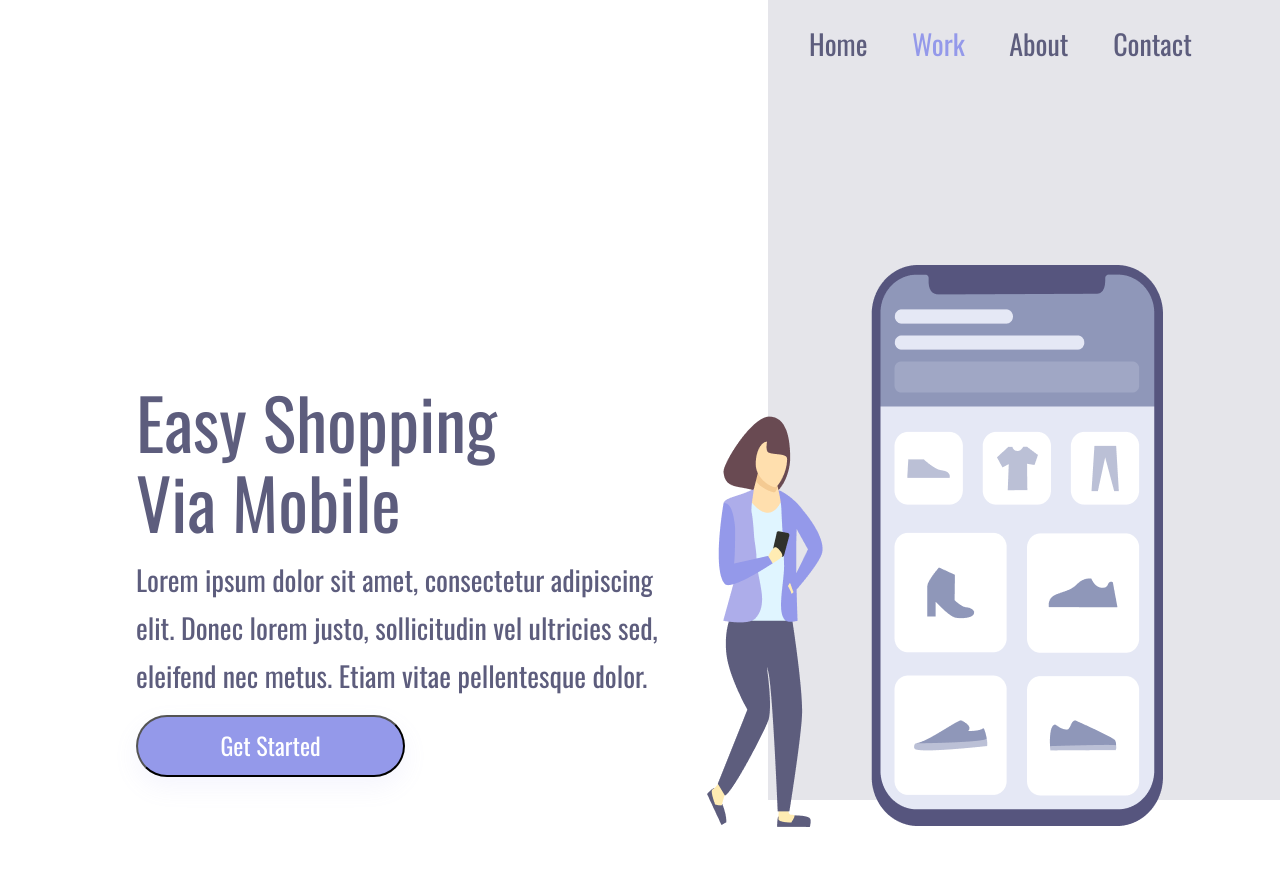
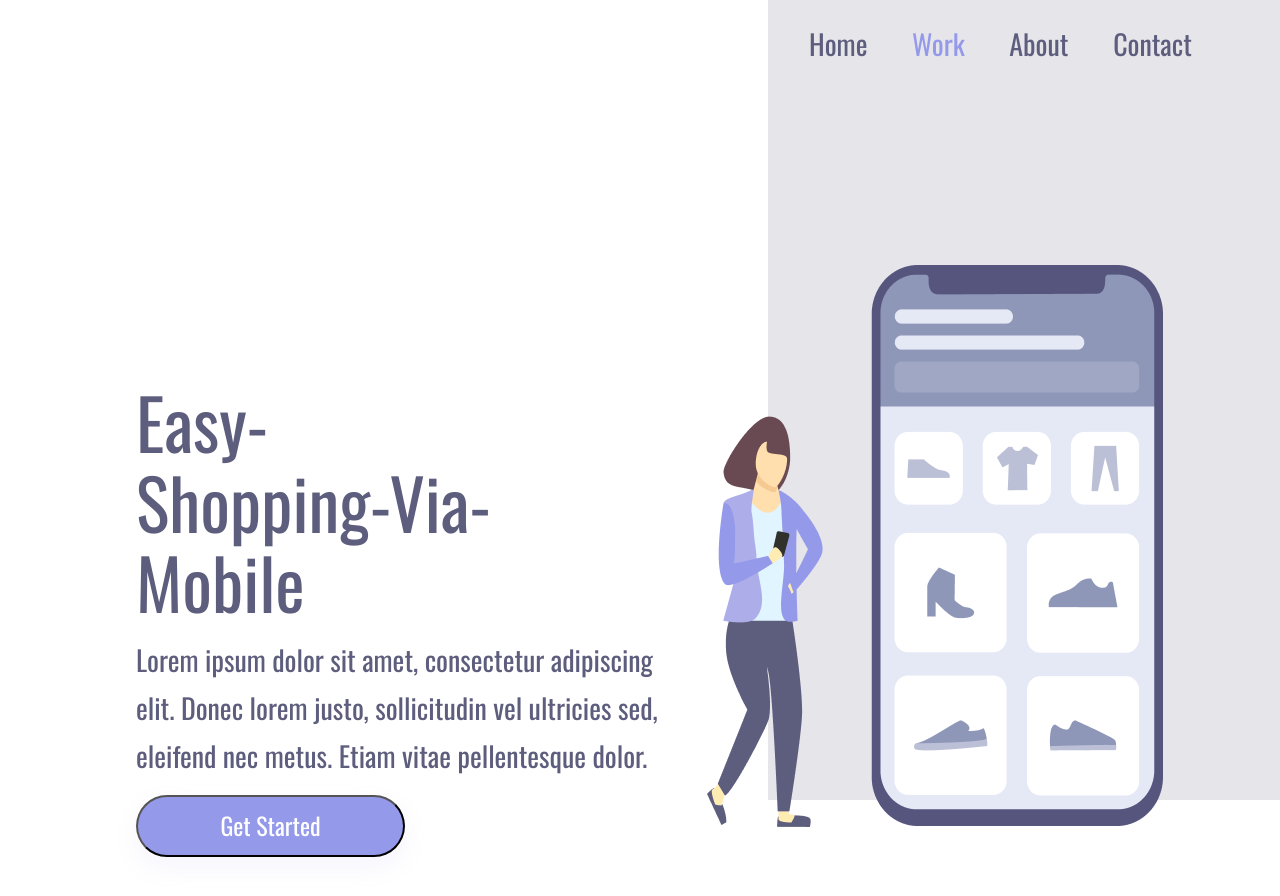
Before and after one commit to Robinho-Dev/Projeto--Easy-shopping-responsivo, a plain HTML site: page index.html in a window 1280 px wide. Drawn offline with nearby package versions, Linux system fonts and the light colour scheme.

Commit message:
alteração h1 no html

```diff
--- a/index.html
+++ b/index.html
@@ -14,7 +14,7 @@
 <body>
     <div class="container">
         <section class="container-left">
-            <h1>Easy Shopping Via Mobile</h1>
+            <h1>Easy-Shopping-Via-Mobile</h1>
             <p>Lorem ipsum dolor sit amet, consectetur  adipiscing
                 elit. Donec lorem justo, sollicitudin vel ultricies sed,
                 eleifend nec metus. Etiam vitae pellentesque dolor. </p>
```
